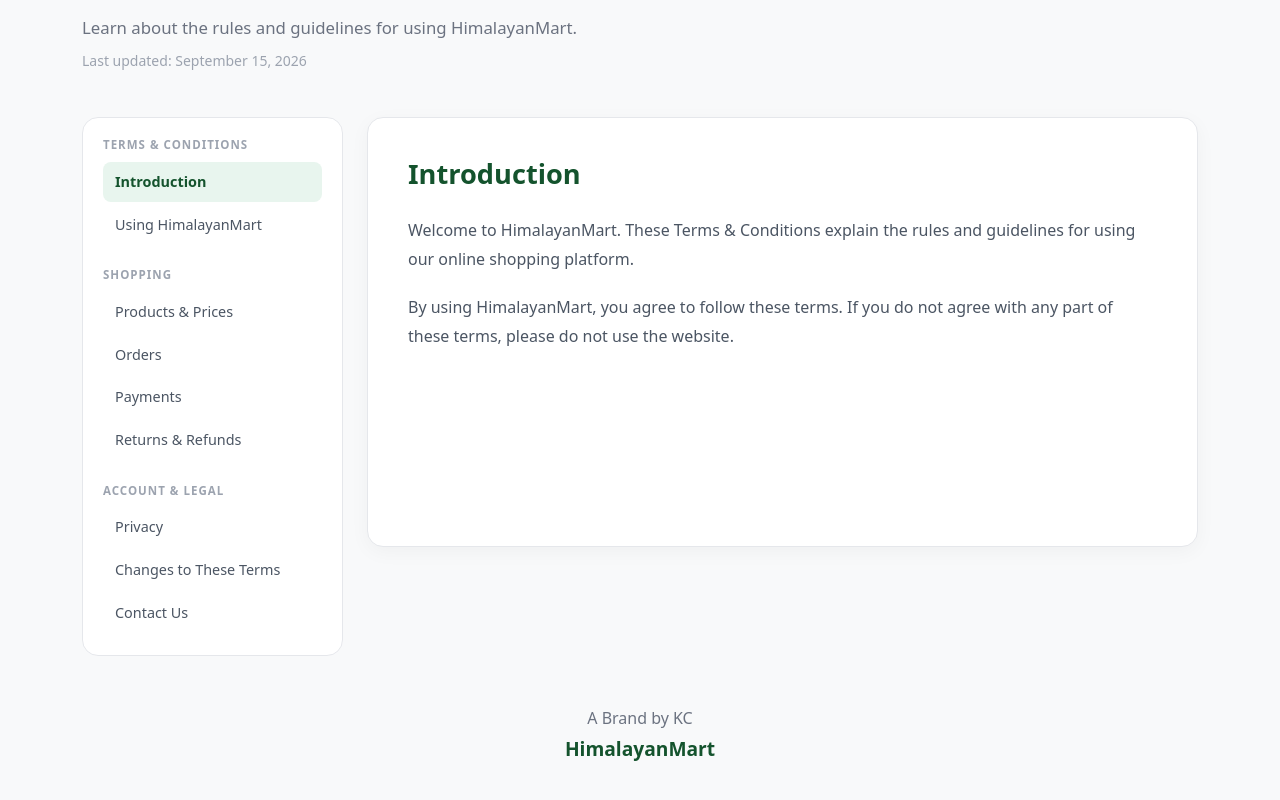
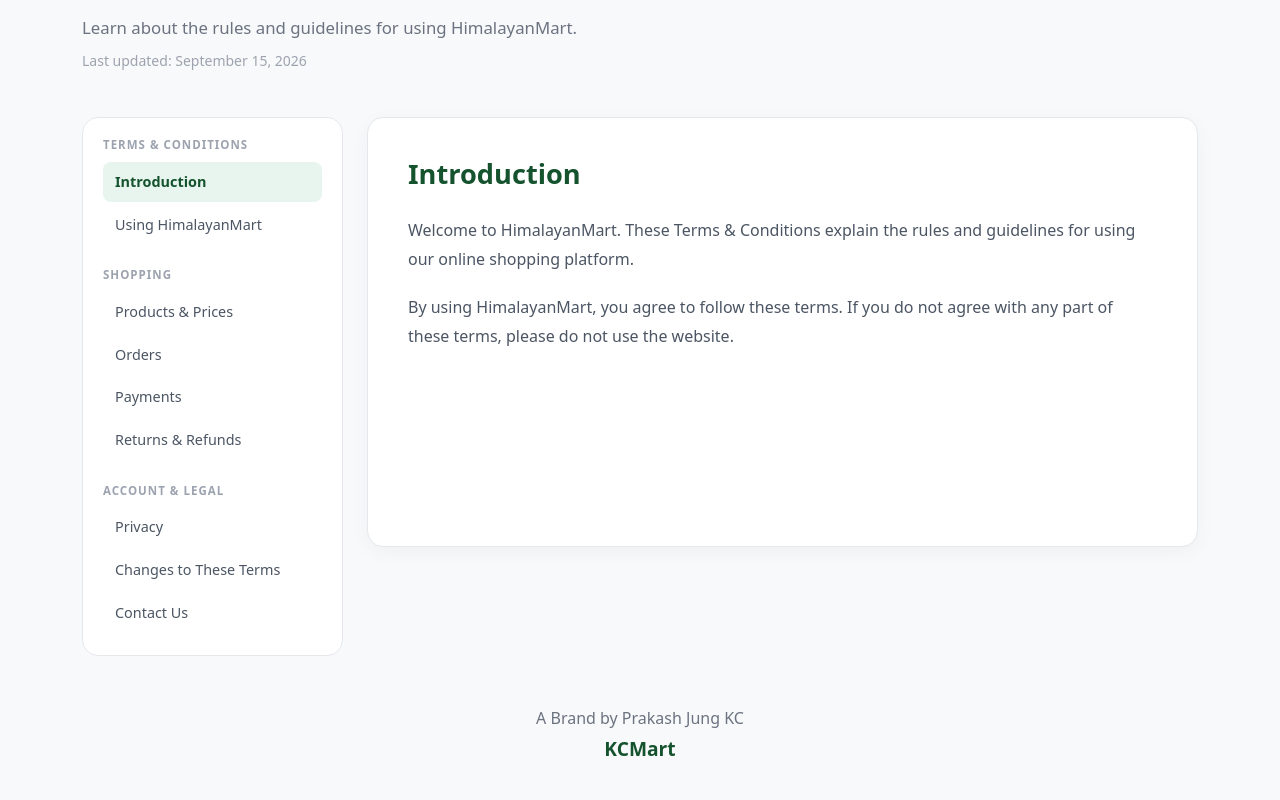
Before and after one commit to prakashjung-devloper/Ecommerce-website, a Next.js app: page /terms in a window 1280 px wide. Shown: the part 218-1018 px from the top of the page. Built offline with nearby package versions, Linux system fonts and the light colour scheme.

Commit message:
term create

```diff
--- a/src/app/layout.js
+++ b/src/app/layout.js
@@ -16,8 +16,8 @@
 });
 
 export const metadata = {
-  title: "HimalayanMart - The Ultimate Digital Smart Store",
-  description: "Generated by HimalayanMart - The  Digital Smart Store",
+  title: "KCMart - The Ultimate Digital Smart Store",
+  description: "Generated by KCMart - The  Digital Smart Store",
 };
 
 export default function RootLayout({ children }) {
--- a/src/app/terms/page.js
+++ b/src/app/terms/page.js
@@ -2,7 +2,7 @@
 
 import React, { useState } from "react";
 
-export default function TermPage() {
+export default function TermsPage() {
   const [activeSection, setActiveSection] = useState("introduction");
 
   const sections = {
@@ -272,8 +272,8 @@
         </div>
 
         <div className="terms-help-brand text-center">
-          <p>A Brand by KC</p>
-          <strong>HimalayanMart</strong>
+          <p>A Brand by Prakash Jung KC</p>
+          <strong> KCMart</strong>
         </div>
 
       </div>
```
